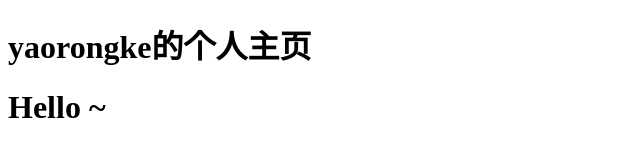
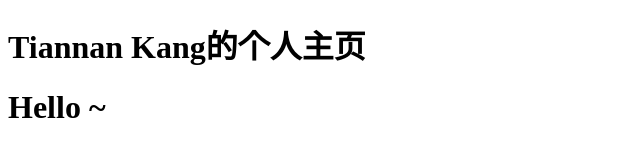
Before and after one commit to pmsmall/frankkang, a plain HTML site: page index.html in a window 1280 px wide. Shown: the whole page, without its empty margins (0-640 px from the left). Drawn offline with Linux system fonts and the light colour scheme.

Commit message:
Update index.html

```diff
--- a/index.html
+++ b/index.html
@@ -2,10 +2,10 @@
 <html lang="en">
 <head>
     <meta charset="UTF-8">
-    <title>yaorongke</title>
+    <title>Personal site of Frank Kang</title>
 </head>
 <body>
-    <h1>yaorongke的个人主页</h1>
+    <h1>Tiannan Kang的个人主页</h1>
     <h1>Hello ~</h1>
 </body>
 </html>
```
